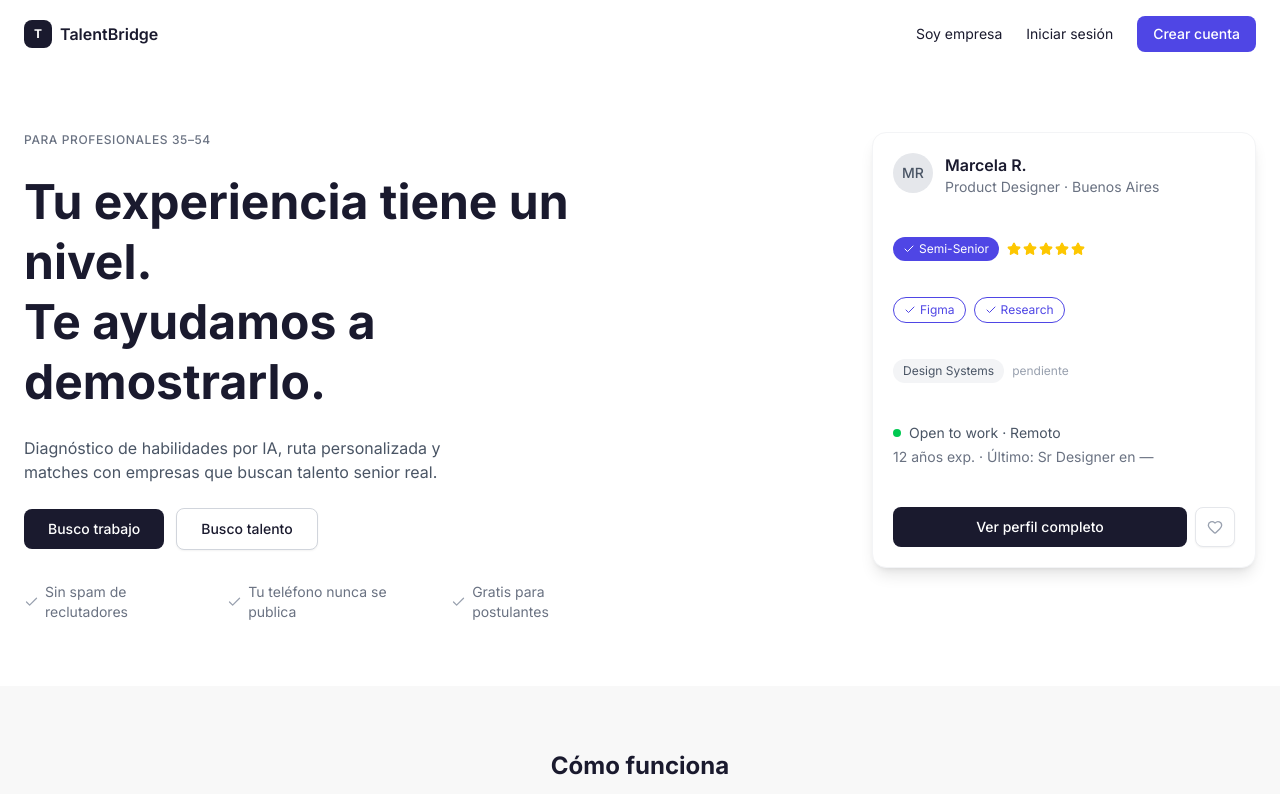
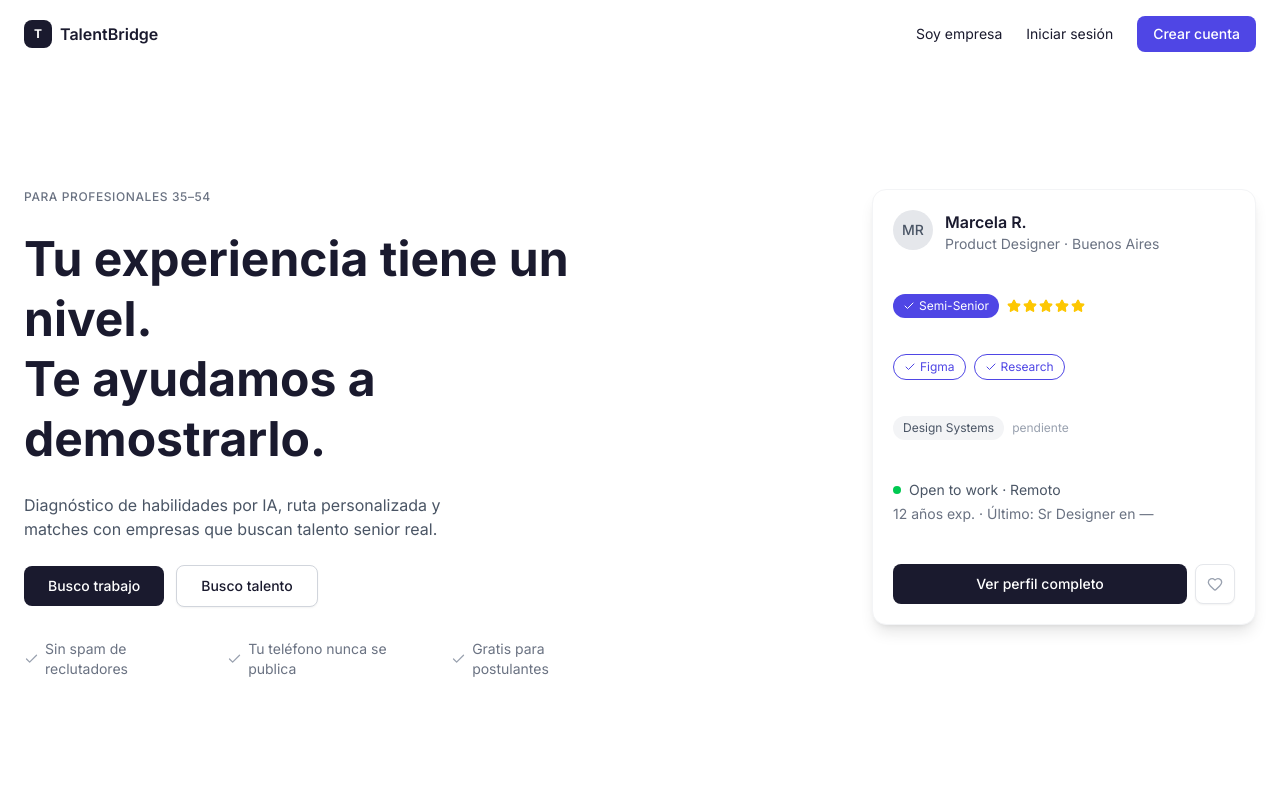
Before and after one commit to No-Country-simulation/S04-26-Equipo-03-Web-App-Development, a Next.js app in the folder frontend/: page / in a window 1280 px wide. Shown: the top 794 px of the page. Built offline with nearby package versions, Linux system fonts and the light colour scheme.

Commit message:
style: adjust hero section to fill viewport height with fixed header

```diff
--- a/frontend/src/app/page.tsx
+++ b/frontend/src/app/page.tsx
@@ -5,8 +5,10 @@ import { Check, Heart, Star } from "lucide-react"
 export default function Home() {
   return (
     <div className="min-h-screen bg-white">
-      {/* Header */}
-      <header className="flex items-center justify-between px-6 py-4 max-w-7xl mx-auto">
+      {/* Hero Viewport Container */}
+      <div className="min-h-[100dvh] flex flex-col">
+        {/* Header */}
+        <header className="flex-shrink-0 flex items-center justify-between px-6 py-4 max-w-7xl mx-auto w-full">
         <div className="flex items-center gap-2">
           <div className="w-7 h-7 bg-[#1a1a2e] rounded-md flex items-center justify-center">
             <span className="text-white text-xs font-bold">T</span>
@@ -27,8 +29,8 @@ export default function Home() {
       </header>
 
       {/* Hero Section */}
-      <section className="px-6 py-16 max-w-7xl mx-auto">
-        <div className="grid lg:grid-cols-2 gap-12 items-start">
+      <section className="flex-1 px-6 max-w-7xl mx-auto w-full flex items-center">
+        <div className="grid lg:grid-cols-2 gap-12 items-start py-16 w-full">
           <div className="space-y-6">
             <p className="text-xs uppercase tracking-wider text-gray-500 font-medium">
               PARA PROFESIONALES 35–54
@@ -141,6 +143,7 @@ export default function Home() {
           </div>
         </div>
       </section>
+      </div>
 
       {/* Cómo funciona */}
       <section className="bg-[#f8f8f8] px-6 py-16">
```
